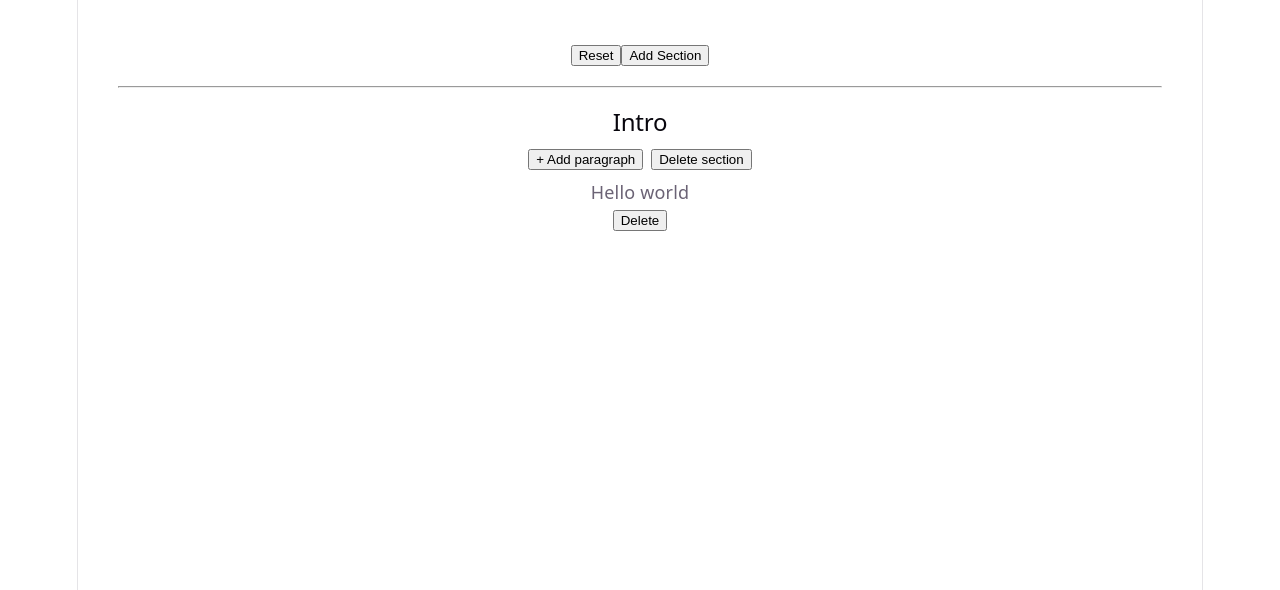
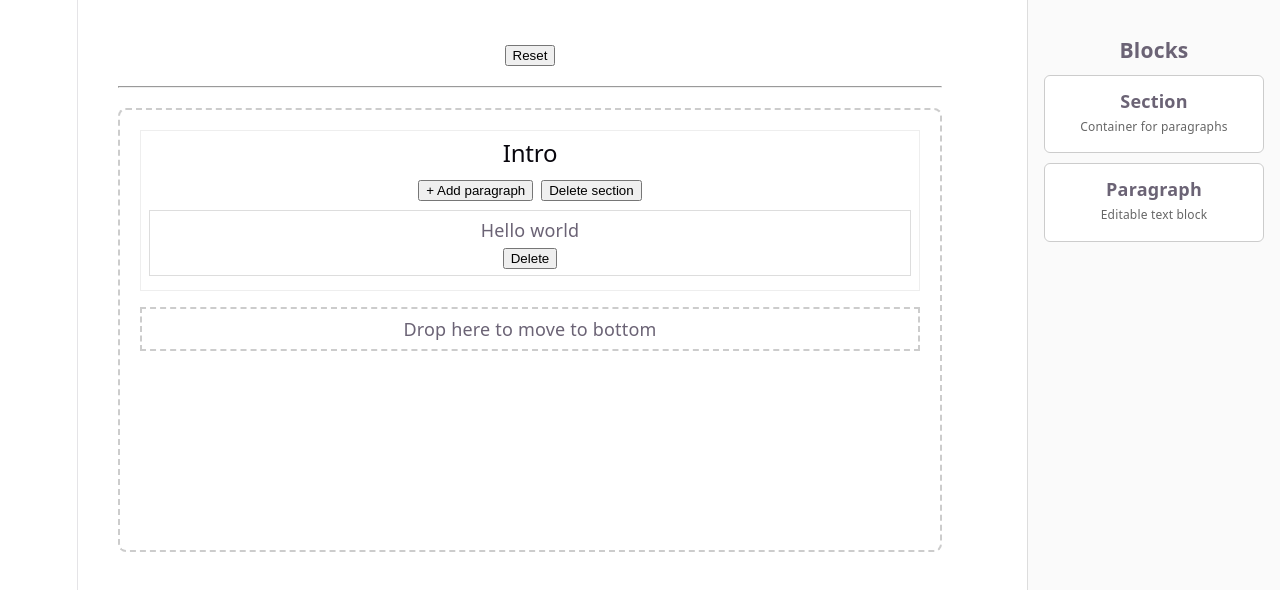
Before and after one commit to KevHamm/blox, a React (Vite) app in the folder frontend/: page / in a window 1280 px wide. Shown: the top 590 px of the page. Built offline with nearby package versions, Linux system fonts and the light colour scheme.

Commit message:
Added ability to drag and drop sections and paragraphs into the document

```diff
--- a/frontend/src/App.tsx
+++ b/frontend/src/App.tsx
@@ -1,17 +1,30 @@
 import { useState } from "react";
 import { sampleDocument } from "./data/sampleDocument";
 import { DocumentRenderer } from "./renderer/DocumentRenderer";
+import { BlockPalette } from "./components/BlockPalette";
 import type { DocumentNode } from "./types/document";
 
 export default function App() {
-  const [doc, setDoc] = useState<DocumentNode>(sampleDocument);
-  const [editingId, setEditingId] = useState<string | null>(null);
+  const [doc, setDoc] =
+    useState<DocumentNode>(sampleDocument);
 
-  // EDIT paragraph text by ID
-  function updateTextById(id: string, value: string) {
+  const [editingId, setEditingId] =
+    useState<string | null>(null);
+
+  // EDIT paragraph text
+  function updateTextById(
+    id: string,
+    value: string
+  ) {
     function update(node: any): any {
-      if (node.id === id && node.type === "paragraph") {
-        return { ...node, text: value };
+      if (
+        node.id === id &&
+        node.type === "paragraph"
+      ) {
+        return {
+          ...node,
+          text: value
+        };
       }
 
       if (node.children) {
@@ -27,10 +40,13 @@ export default function App() {
     setDoc((prev) => update(prev));
   }
 
-  // ADD paragraph inside a section
+  // ADD paragraph
   function addParagraph(sectionId: string) {
     function update(node: any): any {
-      if (node.id === sectionId && node.type === "section") {
+      if (
+        node.id === sectionId &&
+        node.type === "section"
+      ) {
         return {
           ...node,
           children: [
@@ -57,22 +73,19 @@ export default function App() {
     setDoc((prev) => update(prev));
   }
 
+  // DELETE node
   function deleteNodeById(id: string) {
     function remove(node: any): any {
-      // If this is the node to delete → return null
       if (node.id === id) {
         return null;
       }
 
-      // If it has children → recurse
       if (node.children) {
-        const updatedChildren = node.children
-          .map(remove)
-          .filter(Boolean); // remove nulls
-
         return {
           ...node,
-          children: updatedChildren
+          children: node.children
+            .map(remove)
+            .filter(Boolean)
         };
       }
 
@@ -82,14 +95,74 @@ export default function App() {
     setDoc((prev) => remove(prev));
   }
 
-  return (
-    <div style={{ padding: "40px" }}>
-      <button onClick={() => setDoc(sampleDocument)}>
-        Reset
-      </button>
+  // MOVE node
+  function moveNode(
+    draggedId: string,
+    targetId: string
+  ) {
+    setDoc((prev: any) => {
+      const clone = structuredClone(prev);
 
-      <button
-        onClick={() =>
+      let draggedNode: any = null;
+
+      function remove(node: any): any {
+        if (node.id === draggedId) {
+          draggedNode = node;
+          return null;
+        }
+
+        if (node.children) {
+          node.children = node.children
+            .map(remove)
+            .filter(Boolean);
+        }
+
+        return node;
+      }
+
+      remove(clone);
+
+      function insert(node: any): any {
+        if (!node.children) {
+          return node;
+        }
+
+        const index =
+          targetId === "__END__"
+            ? node.children.length
+            : node.children.findIndex(
+                (c: any) =>
+                  c.id === targetId
+              );
+
+        if (
+          index !== -1 &&
+          draggedNode
+        ) {
+          node.children.splice(
+            index,
+            0,
+            draggedNode
+          );
+
+          return node;
+        }
+
+        node.children =
+          node.children.map(insert);
+
+        return node;
+      }
+
+      return insert(clone);
+    });
+  }
+
+  // CREATE new block from sidebar
+  function createBlock(type: string) {
+    console.log("CREATE BLOCK:", type);
+
+    if (type === "section") {
       setDoc((prev) => ({
         ...prev,
         children: [
@@ -98,31 +171,94 @@ export default function App() {
             id: crypto.randomUUID(),
             type: "section",
             title: "New Section",
+            children: []
+          }
+        ]
+      }));
+    }
+
+    if (type === "paragraph") {
+      setDoc((prev) => ({
+        ...prev,
         children: [
+          ...prev.children,
           {
             id: crypto.randomUUID(),
             type: "paragraph",
             text: "New paragraph"
           }
         ]
+      }));
     }
-            ]
-          }))
+  }
+
+  return (
+    <div
+      style={{
+        padding: "40px",
+        paddingRight: "260px",
+        minHeight: "100vh"
+      }}
+    >
+      <button
+        onClick={() =>
+          setDoc(sampleDocument)
         }
       >
-        Add Section
+        Reset
       </button>
 
-      <hr style={{ margin: "20px 0" }} />
+      <hr
+        style={{
+          margin: "20px 0"
+        }}
+      />
 
+      {/* DOCUMENT DROP ZONE */}
+      <div
+        onDragOver={(e) => {
+          e.preventDefault();
+        }}
+        onDrop={(e) => {
+          e.preventDefault();
+
+          const blockType =
+            e.dataTransfer.getData(
+              "application/blox-block"
+            );
+
+          console.log(
+            "DROPPED:",
+            blockType
+          );
+
+          if (blockType) {
+            createBlock(blockType);
+          }
+        }}
+        style={{
+          minHeight: "400px",
+          padding: "20px",
+          border: "2px dashed #ccc",
+          borderRadius: "8px"
+        }}
+      >
         <DocumentRenderer
           node={doc}
           editingId={editingId}
           setEditingId={setEditingId}
-        updateTextById={updateTextById}
+          updateTextById={
+            updateTextById
+          }
           addParagraph={addParagraph}
-        deleteNodeById={deleteNodeById}
+          deleteNodeById={
+            deleteNodeById
+          }
+          moveNode={moveNode}
         />
+      </div>
+
+      <BlockPalette />
     </div>
   );
 }
--- /dev/null
+++ b/frontend/src/components/BlockPalette.tsx
@@ -0,0 +1,81 @@
+export function BlockPalette() {
+  function onDragStart(
+    e: React.DragEvent,
+    blockType: "section" | "paragraph"
+  ) {
+    e.dataTransfer.setData(
+      "application/blox-block",
+      blockType
+    );
+  }
+
+  return (
+    <div
+      style={{
+        width: 220,
+        borderLeft: "1px solid #ddd",
+        padding: 16,
+        position: "fixed",
+        right: 0,
+        top: 0,
+        bottom: 0,
+        background: "#fafafa"
+      }}
+    >
+      <h3 style={{ marginBottom: 12 }}>
+        Blocks
+      </h3>
+
+      {/* SECTION BLOCK */}
+      <div
+        draggable
+        onDragStart={(e) =>
+          onDragStart(e, "section")
+        }
+        style={{
+          padding: 12,
+          marginBottom: 10,
+          border: "1px solid #ccc",
+          background: "white",
+          cursor: "grab",
+          borderRadius: 6
+        }}
+      >
+        <strong>Section</strong>
+        <div
+          style={{
+            fontSize: 12,
+            color: "#666"
+          }}
+        >
+          Container for paragraphs
+        </div>
+      </div>
+
+      {/* PARAGRAPH BLOCK */}
+      <div
+        draggable
+        onDragStart={(e) =>
+          onDragStart(e, "paragraph")
+        }
+        style={{
+          padding: 12,
+          border: "1px solid #ccc",
+          background: "white",
+          cursor: "grab",
+          borderRadius: 6
+        }}
+      >
+        <strong>Paragraph</strong>
+        <div
+          style={{
+            fontSize: 12,
+            color: "#666"
+          }}
+        >
+          Editable text block
+        </div>
+      </div>
+    </div>
+  );
+}
--- a/frontend/src/renderer/DocumentRenderer.tsx
+++ b/frontend/src/renderer/DocumentRenderer.tsx
@@ -6,7 +6,8 @@ export function DocumentRenderer({
   setEditingId,
   updateTextById,
   addParagraph,
-  deleteNodeById
+  deleteNodeById,
+  moveNode
 }: {
   node: DocumentNode;
   editingId: string | null;
@@ -14,6 +15,7 @@ export function DocumentRenderer({
   updateTextById: (id: string, value: string) => void;
   addParagraph: (sectionId: string) => void;
   deleteNodeById: (id: string) => void;
+  moveNode: (draggedId: string, targetId: string) => void;
 }) {
   switch (node.type) {
     case "document":
@@ -28,14 +30,42 @@ export function DocumentRenderer({
               updateTextById={updateTextById}
               addParagraph={addParagraph}
               deleteNodeById={deleteNodeById}
+              moveNode={moveNode}
             />
           ))}
+
+          {/* APPEND DROP ZONE */}
+          <div
+            onDragOver={(e) => e.preventDefault()}
+            onDrop={(e) => {
+              const draggedId =
+                e.dataTransfer.getData("text/plain");
+
+              moveNode(draggedId, "__END__");
+            }}
+            style={{
+              height: 40,
+              marginTop: 12,
+              border: "2px dashed #ccc",
+              display: "flex",
+              alignItems: "center",
+              justifyContent: "center"
+            }}
+          >
+        Drop here to move to bottom
+      </div>
     </div>
   );
 
     case "section":
       return (
-        <div style={{ marginBottom: 16 }}>
+        <div
+          style={{
+            marginBottom: 16,
+            padding: 8,
+            border: "1px solid #eee"
+          }}
+        >
           <h2>{node.title}</h2>
 
           <button onClick={() => addParagraph(node.id)}>
@@ -59,37 +89,75 @@ export function DocumentRenderer({
                 updateTextById={updateTextById}
                 addParagraph={addParagraph}
                 deleteNodeById={deleteNodeById}
+                moveNode={moveNode}
               />
             ))}
           </div>
         </div>
       );
 
-    case "paragraph":
+    case "paragraph": {
       const isEditing = editingId === node.id;
 
-      return isEditing ? (
-        <div>
+      return (
+        <div
+          draggable={!isEditing}
+          onDragStart={(e) => {
+            e.dataTransfer.setData(
+              "text/plain",
+              node.id
+            );
+          }}
+          onDragOver={(e) => e.preventDefault()}
+          onDrop={(e) => {
+            const draggedId =
+              e.dataTransfer.getData("text/plain");
+
+            if (draggedId !== node.id) {
+              moveNode(draggedId, node.id);
+            }
+          }}
+          style={{
+            padding: 6,
+            marginBottom: 6,
+            border: "1px solid #ddd",
+            background: "white",
+            cursor: "grab"
+          }}
+        >
+          {isEditing ? (
             <input
               autoFocus
               value={node.text}
-            onChange={(e) => updateTextById(node.id, e.target.value)}
+              onChange={(e) =>
+                updateTextById(
+                  node.id,
+                  e.target.value
+                )
+              }
               onBlur={() => setEditingId(null)}
+              style={{ width: "100%" }}
             />
+          ) : (
+            <p
+              onClick={() =>
+                setEditingId(node.id)
+              }
+            >
+              {node.text}
+            </p>
+          )}
 
-          <button onClick={() => deleteNodeById(node.id)}>
-            Delete
-          </button>
-        </div>
-      ) : (
-        <div>
-          <p onClick={() => setEditingId(node.id)}>{node.text}</p>
-
-          <button onClick={() => deleteNodeById(node.id)}>
+          <button
+            onClick={() =>
+              deleteNodeById(node.id)
+            }
+          >
             Delete
           </button>
         </div>
       );
+    }
 
     default:
       return null;
```
Lines whose indentation alone changed are shown as unchanged.
